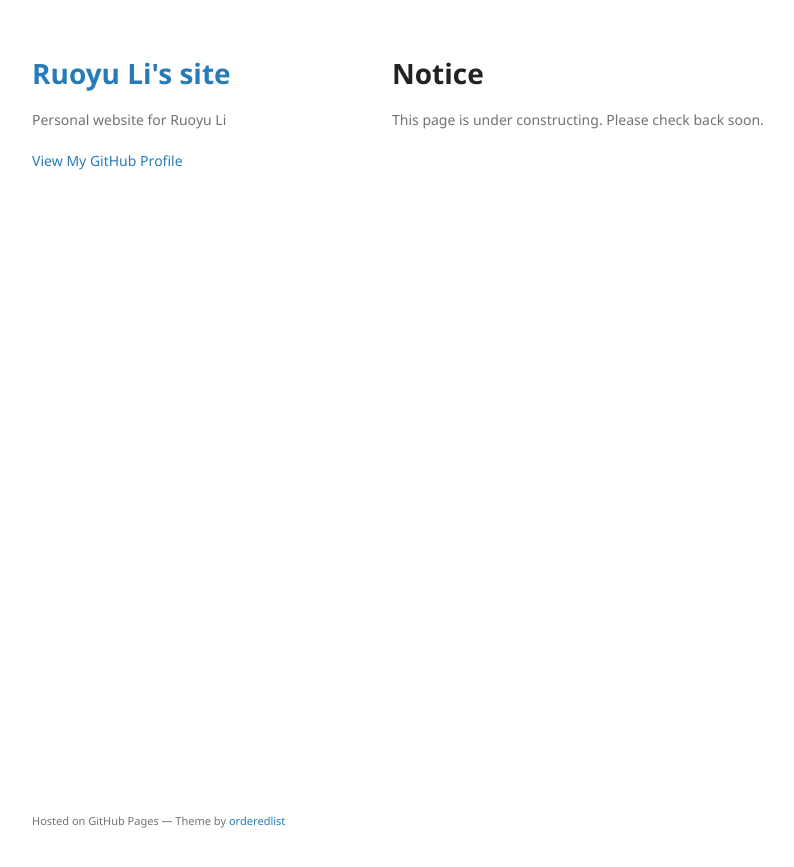
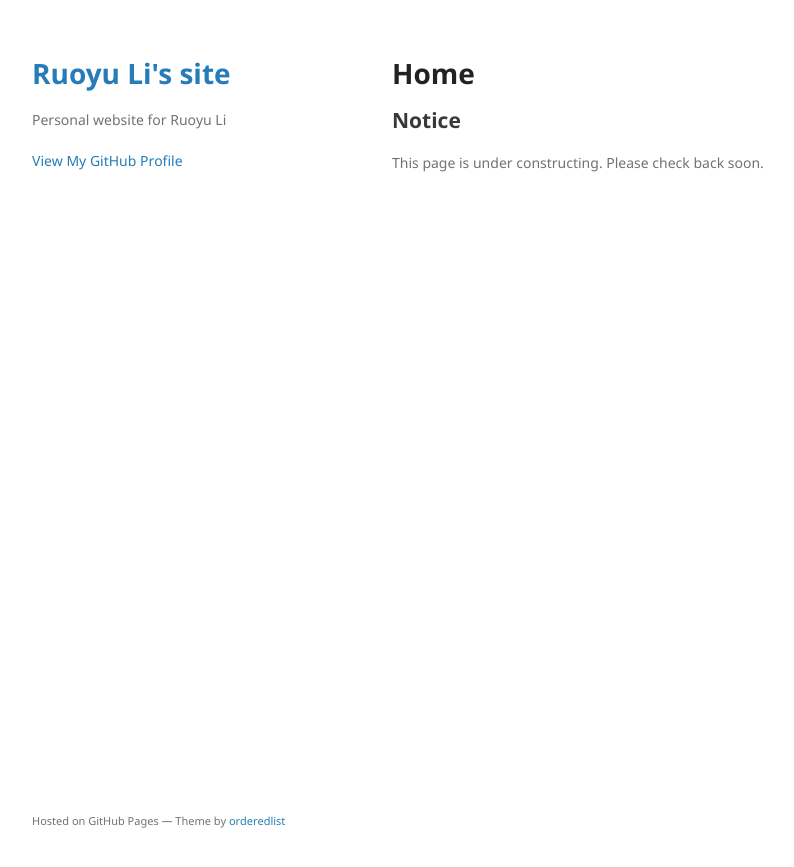
Before and after one commit to ruoyush/ruoyush.github.io, a Jekyll site: the page built from index.md, in a window 1280 px wide. Shown: the top 867 px of the page, without its empty margins (178-972 px from the left). Built offline with Jekyll 4.4.1, drawn with Linux system fonts in a browser that asks for light colours; our own code applies the rules of GitHub Pages for plain Markdown files.

Commit message:
fix title

```diff
--- a/index.md
+++ b/index.md
@@ -2,6 +2,8 @@
 layout: default
 ---
 
-# Notice
+# Home
+
+## Notice
 
 This page is under constructing. Please check back soon.
```
